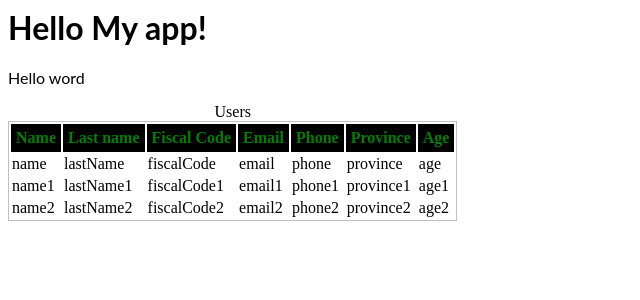
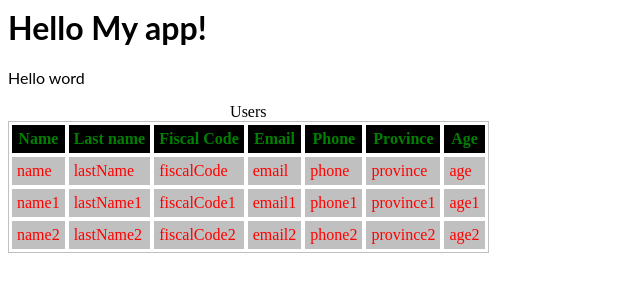
Before and after one commit to colissius/angular-daniele-corso, an Angular app: page / in a window 1280 px wide. Shown: the top 300 px of the page, without its empty margins (0-640 px from the left). Built offline with nearby package versions, Linux system fonts and the light colour scheme.

Commit message:
lezione 16

```diff
--- a/src/app/users/users.component.css
+++ b/src/app/users/users.component.css
@@ -1,8 +1,17 @@
 table {
   border: 1px solid #c0c0c0;
+}
+td,
+th {
+  padding: 5px;
+  border: 1px solid #ffff;
 }
 th {
   color: green;
   background-color: black;
   padding: 5px;
 }
+td {
+  background-color: silver;
+  color: red;
+}
```
